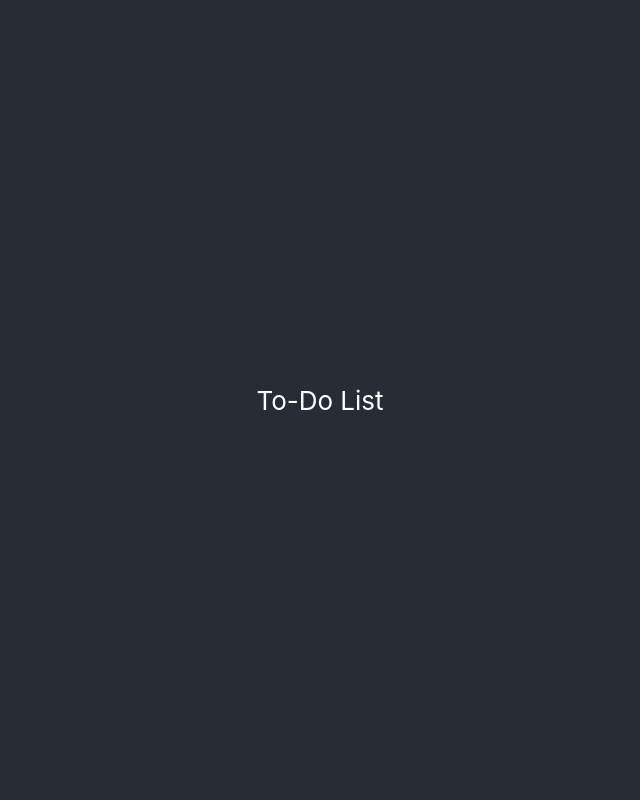
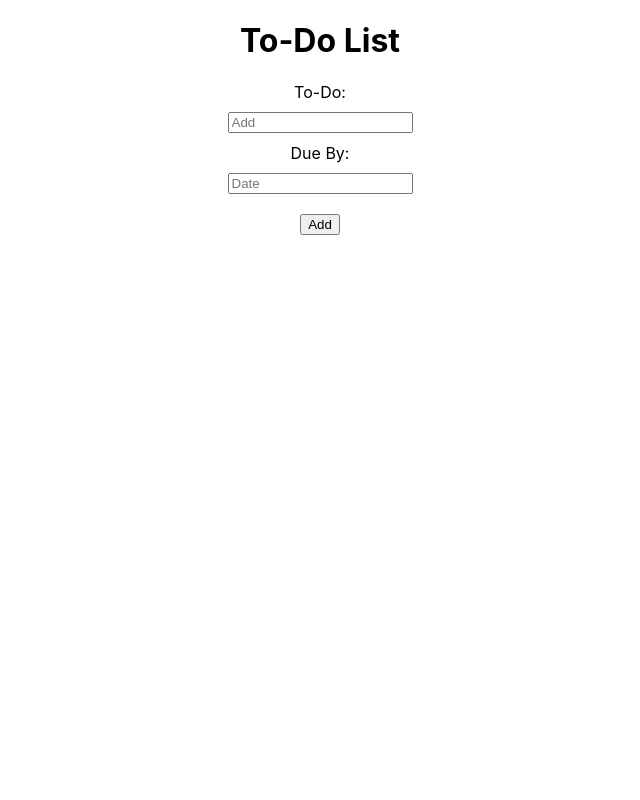
Before and after one commit to kwolosonovich/react-todo, a React (Create React App) app: page / in a window 1280 px wide. Shown: the top 800 px of the page, without its empty margins (320-960 px from the left). Built offline with nearby package versions, Linux system fonts and the light colour scheme.

Commit message:
updated styles; removed preset

```diff
--- a/src/App.css
+++ b/src/App.css
@@ -1,38 +1,3 @@
 .App {
   text-align: center;
 }
-
-.App-logo {
-  height: 40vmin;
-  pointer-events: none;
-}
-
-@media (prefers-reduced-motion: no-preference) {
-  .App-logo {
-    animation: App-logo-spin infinite 20s linear;
-  }
-}
-
-.App-header {
-  background-color: #282c34;
-  min-height: 100vh;
-  display: flex;
-  flex-direction: column;
-  align-items: center;
-  justify-content: center;
-  font-size: calc(10px + 2vmin);
-  color: white;
-}
-
-.App-link {
-  color: #61dafb;
-}
-
-@keyframes App-logo-spin {
-  from {
-    transform: rotate(0deg);
-  }
-  to {
-    transform: rotate(360deg);
-  }
-}
--- a/src/App.js
+++ b/src/App.js
@@ -6,7 +6,7 @@
   return (
     <div className="App">
       <header className="App-header">
-        To-Do List
+        <h1>To-Do List</h1>
       </header>
       <TodoList />
     </div>
--- a/src/TodoList.js
+++ b/src/TodoList.js
@@ -13,7 +13,6 @@
 
     return (
       <div>
-        <h3>To-Do List</h3>
         {/* form with addItem function passed as prop */}
         <NewItemForm addItem={addItem}/>
         <div>
```
